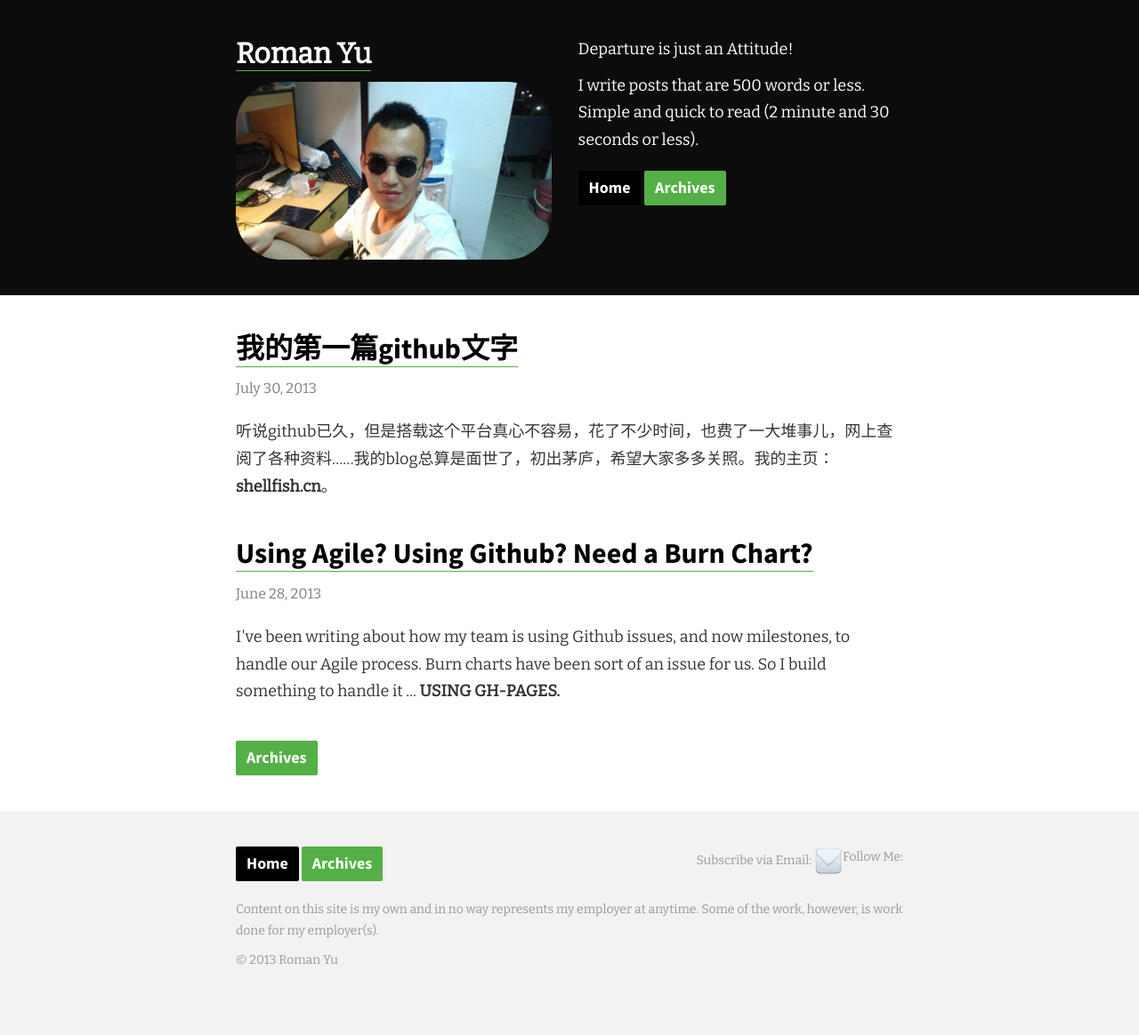
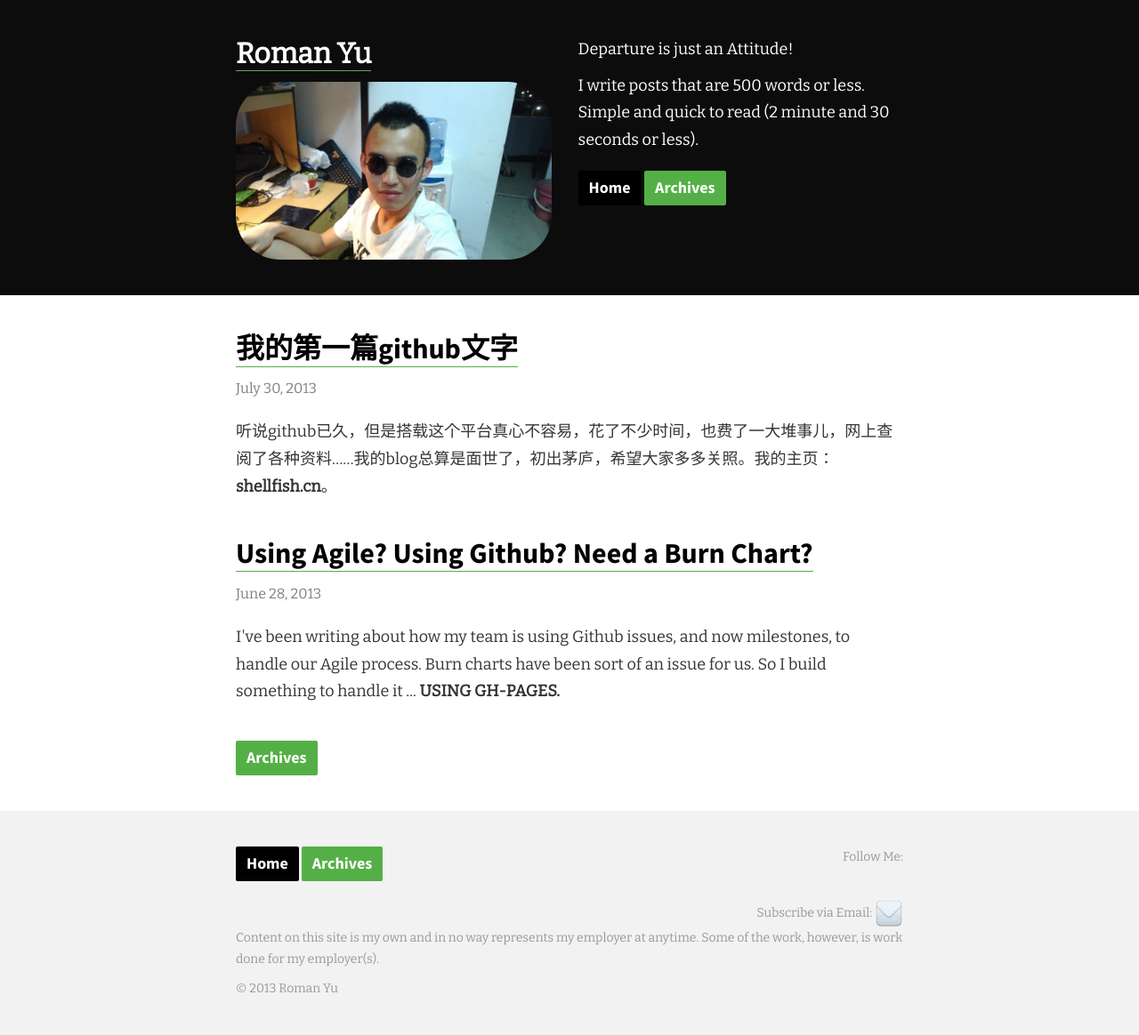
Before and after one commit to RomanYu/romanyu.github.com.bak, a Jekyll site: the page built from index.md, in a window 1280 px wide. Shown: the whole page at 89% size. Built offline with Jekyll 4.4.1, drawn with Linux system fonts in a browser that asks for light colours; Markdown is read by kramdown in place of the engine named in the settings; comment, search, counter and statistics services are not loaded; before the commit the page ends 1132 px from its top, so only the background shows below that.

Commit message:
modify subscribe

```diff
--- a/css/awolfe76.css
+++ b/css/awolfe76.css
@@ -203,6 +203,7 @@ a.source:hover {
 }
 .jiathis_style_32x32{
 	float:right;
+	clear:right;
 }
 .myphoto{
 	float:left;
```
